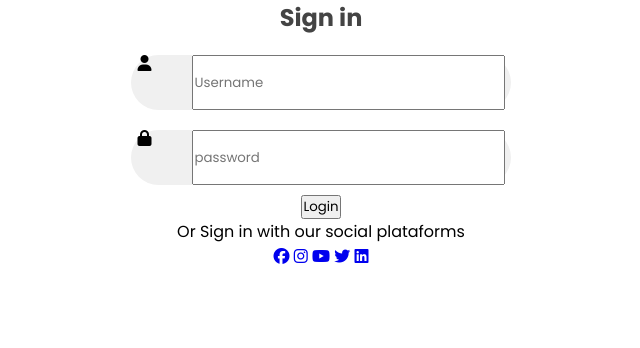
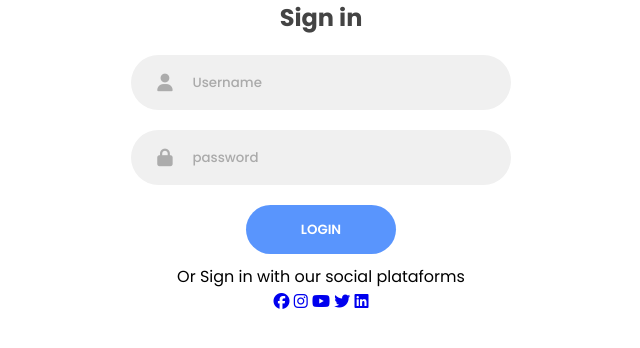
Before and after one commit to castrodev37/responsible-signin-signup, a plain HTML site: page index.html in a window 1280 px wide. Shown: the whole page, without its empty margins (319-959 px from the left). Drawn offline with Linux system fonts and the light colour scheme.

Commit message:
inputs fields and buttons styled

```diff
--- a/style.css
+++ b/style.css
@@ -1,4 +1,4 @@
-@import url('https://fonts.googleapis.com/css2?family=Poppins:wght@300;400;700;900&display=swap');
+@import url('https://fonts.googleapis.com/css2?family=Poppins:wght@300;400;500;600;700;900&display=swap');
 
 *{
     margin: 0;
@@ -54,3 +54,46 @@ form .input-field{
     grid-template-columns: 15% 85%;
     padding: 0 .4rem;
 }
+
+.container .form-container .signin-signup
+form .input-field i{
+    text-align: center;
+    line-height: 55px;
+    color: #acacac;
+    font-size: 1.1rem;
+}
+.container .form-container .signin-signup
+form .input-field input{
+    background: none;
+    border: none;
+    font-weight: 600;
+    line-height: 1;
+    font-style: 1.1rem;
+    color: #333;
+}
+
+.container .form-container .signin-signup
+form .input-field input::placeholder{
+    font-weight: 500;
+    color: #aaa;
+}
+
+.container .form-container .signin-signup
+form .btn{
+    width: 150px;
+    height: 49px;
+    border: none;
+    border-radius: 49px;
+    cursor: pointer;
+    background-color: #5995fd;
+    color: #fff;
+    font-weight: 600;
+    text-transform: uppercase;
+    transition: .5s;
+    margin: 10px 0;
+}
+
+.container .form-container .signin-signup
+form .btn:hover{
+    background-color: #4d84e2;
+}
```
